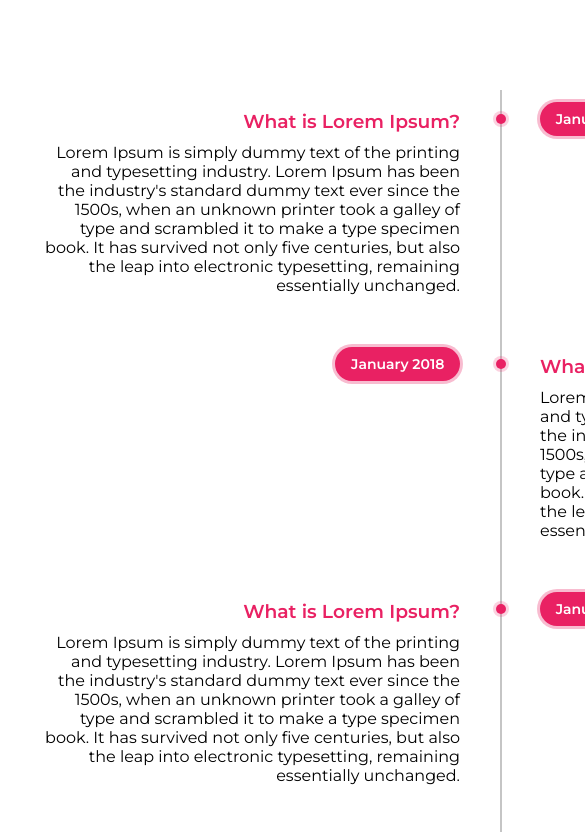
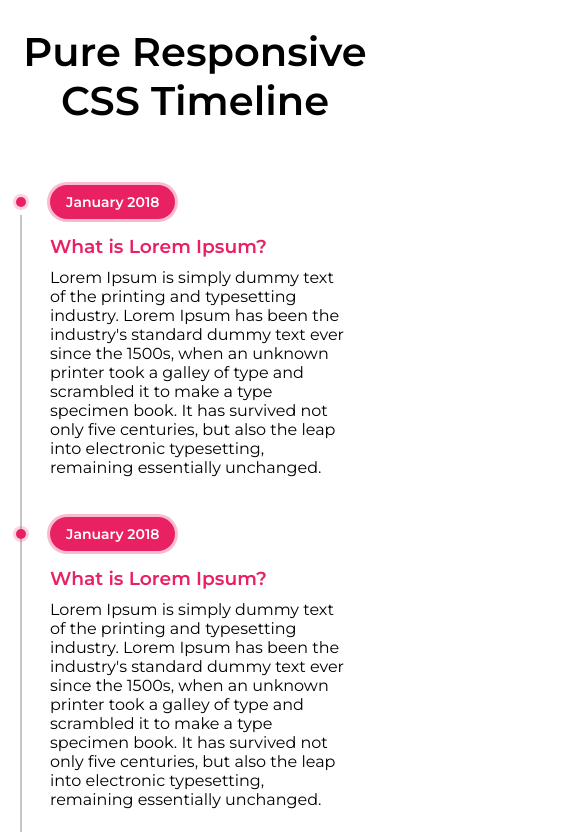
Before and after one commit to gabriel7mendes/timeline1, a plain HTML site: page index.html in a window 390 px wide. Shown: the top 832 px of the page, 585 px wide, since content can reach past the window. Drawn offline with Linux system fonts and the light colour scheme.

Commit message:
responsive layout

```diff
--- a/index.html
+++ b/index.html
@@ -4,10 +4,11 @@
     <meta charset="UTF-8">
     <meta http-equiv="X-UA-Compatible" content="IE=edge">
     <meta name="viewport" content="width=device-width, initial-scale=1.0">
-    <title>Timeline</title>
+    <title>Responsive Timeline</title>
     <link rel="stylesheet" href="style.css">
 </head>
 <body>
+    <h1>Pure Responsive CSS Timeline</h1>
     <div class="timeline">
         <ul>
             <li>
--- a/style.css
+++ b/style.css
@@ -117,3 +117,52 @@ body {
     border-radius: 18px;
     box-shadow: 0 0 0 3px rgba(233, 33, 99, 0.3);
 }
+
+h1 {
+    text-align: center;
+    font-size: 60px;
+}
+
+@media (max-width: 1000px) {
+    .timeline {
+        width: 100%;
+    }
+}
+
+@media (max-width: 767px) {
+    h1 {
+        text-align: center;
+        font-size: 40px;
+        padding: 0 20px;
+    }
+
+    .timeline {
+        width: 100%;
+        padding-bottom: 0;
+    }
+
+    .timeline:before {
+        left: 20px;
+    }
+
+    .timeline ul li:nth-child(odd),
+    .timeline ul li:nth-child(even) {
+        width: 100%;
+        text-align: left;
+        padding-left: 50px;
+        padding-bottom: 50px;
+    }
+
+    .timeline ul li:nth-child(odd):before,
+    .timeline ul li:nth-child(even):before {
+        top: -18px;
+        left: 16px;
+    }
+
+    .timeline ul li:nth-child(odd) .time,
+    .timeline ul li:nth-child(even) .time {
+        top: -30px;
+        left: 50px;
+        right: inherit;
+    }
+}
```
